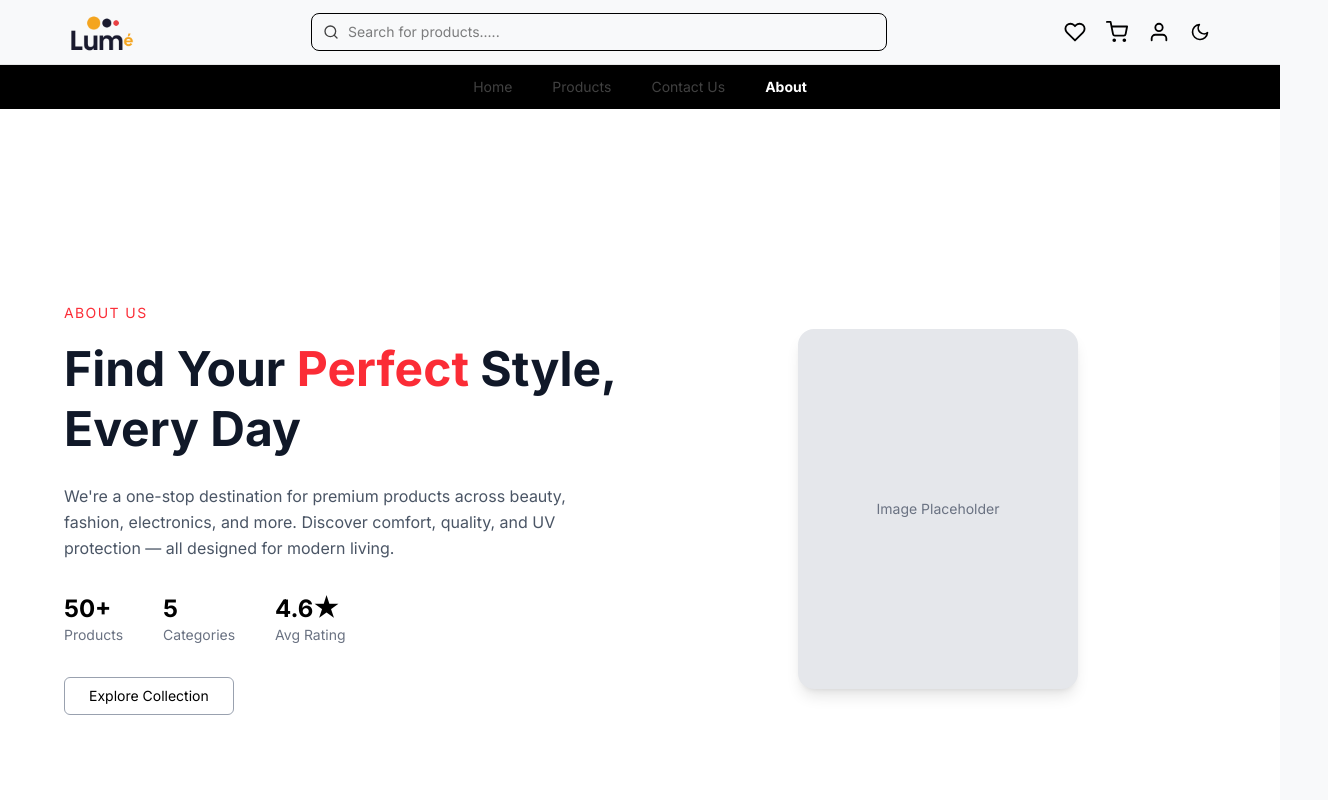
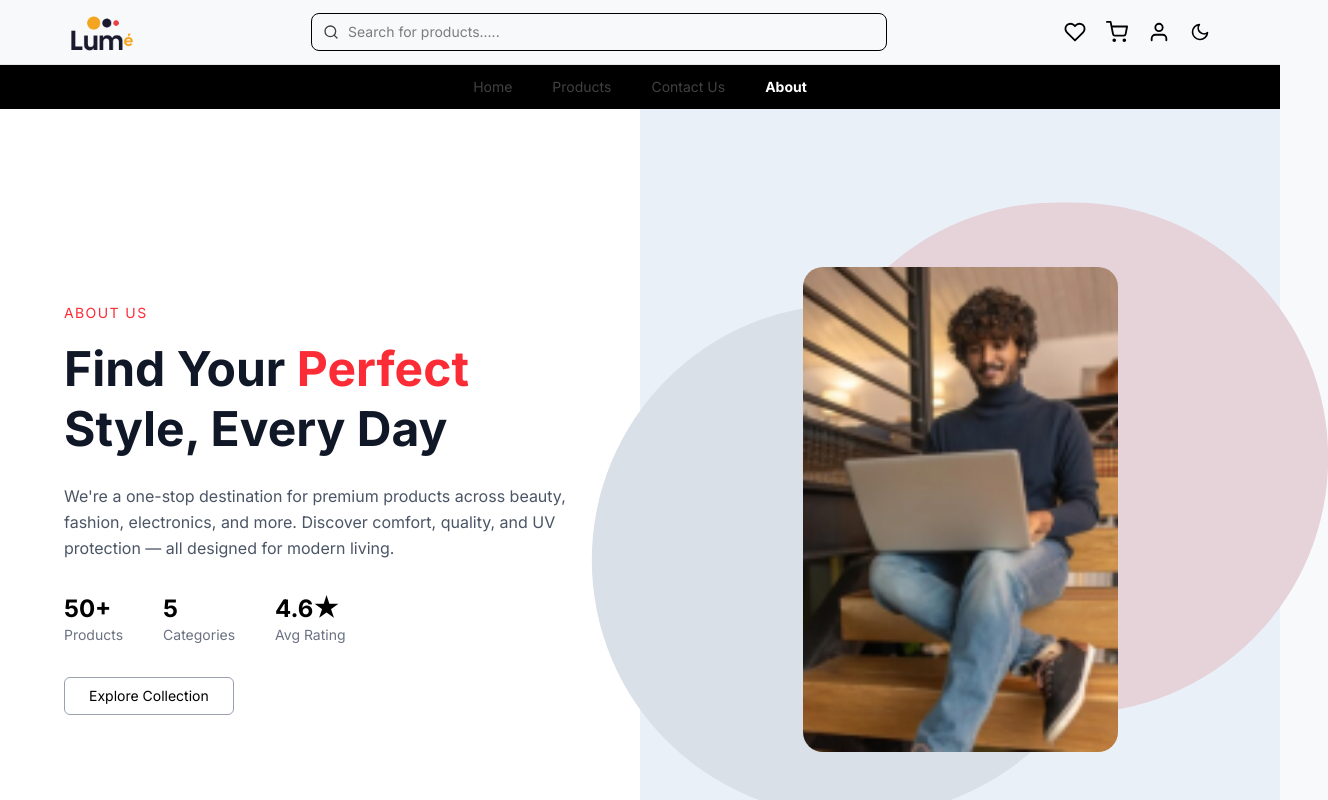
Before and after one commit to Nyxth-666/E-Commerce-App, a React (Vite) app: page /about in a window 1280 px wide. Shown: the top 800 px of the page, 1328 px wide, since content can reach past the window. Built offline with nearby package versions, Linux system fonts and the light colour scheme; no server answers; a web font is replaced by a local one.

Commit message:
Fixed the right side, blurred picture of the person

```diff
--- a/src/pages/AboutPage.jsx
+++ b/src/pages/AboutPage.jsx
@@ -1,12 +1,11 @@
-
 function AboutPage() {
   return (
     <>
       {/* ORIGINAL SECTION */}
-      <section className="min-h-screen flex items-center justify-center bg-white px-6">
-        <div className="w-full max-w-6xl grid md:grid-cols-2 gap-10 items-center">
+      <section className="min-h-screen flex items-center justify-center bg-white">
+        <div className="w-full grid md:grid-cols-2 items-center">
           {/* LEFT SIDE */}
-          <div>
+          <div className="px-16 py-20">
             <p className="text-sm tracking-widest text-red-500 uppercase mb-4">
               About Us
             </p>
@@ -38,13 +37,47 @@ function AboutPage() {
             </button>
           </div>
 
-          {/* RIGHT SIDE — untouched */}
-          <div className="relative flex items-center justify-center">
-            <div className="absolute w-72 h-72 bg-red-100 rounded-full -z-10"></div>
-            <div className="absolute w-96 h-96 bg-blue-100 rounded-full -z-20"></div>
-            <div className="w-[280px] h-[360px] bg-gray-200 rounded-2xl flex items-center justify-center shadow-lg">
-              <span className="text-gray-500 text-sm">Image Placeholder</span>
-            </div>
+          {/* RIGHT SIDE */}
+          <div
+            className="relative flex items-center justify-center min-h-screen"
+            style={{ backgroundColor: "#E9F0F8" }}
+          >
+{/* Back circle (gray-blue) */}
+<div
+  className="absolute rounded-full"
+  style={{
+    backgroundColor: "#DAE0E7",
+    width: "526px",
+    height: "511px",
+    top: "50%",
+    left: "50%",
+    transform: "translate(-70%, -40%)",
+  }}
+></div>
+{/* Front circle (pink) */}
+<div
+  className="absolute rounded-full"
+  style={{
+    backgroundColor: "#E6D3DA",
+    width: "526px",
+    height: "511px",
+    top: "50%",
+    left: "50%",
+    transform: "translate(-30%, -60%)",
+  }}
+></div>
+            {/* Person image */}
+            <img
+              src="/src/assets/about-page/person.png"
+              alt="Person"
+              style={{
+                width: "315px",
+                height: "485px",
+                borderRadius: "20px",
+                objectFit: "cover",
+              }}
+              className="relative z-10"
+            />
           </div>
         </div>
       </section>
@@ -55,7 +88,6 @@ function AboutPage() {
         style={{ backgroundColor: "#111111", minHeight: "779px" }}
       >
         <div className="w-full max-w-[1440px] mx-auto px-16 py-16 grid grid-cols-1 md:grid-cols-2 gap-10 items-center">
-          {/* Left: Heading + Description */}
           <div className="pr-0 md:pr-10">
             <h2 className="text-white font-bold text-4xl md:text-5xl leading-tight">
               Premium quality,
@@ -76,9 +108,7 @@ function AboutPage() {
             </p>
           </div>
 
-          {/* Right: 2×2 Feature Cards */}
           <div className="grid grid-cols-2 gap-4">
-            {/* Quality First */}
             <div
               className="rounded-2xl p-6 flex flex-col gap-3"
               style={{ backgroundColor: "#1c1c1c" }}
@@ -95,7 +125,6 @@ function AboutPage() {
               </p>
             </div>
 
-            {/* Best Prices */}
             <div
               className="rounded-2xl p-6 flex flex-col gap-3"
               style={{ backgroundColor: "#1c1c1c" }}
@@ -112,7 +141,6 @@ function AboutPage() {
               </p>
             </div>
 
-            {/* Fast Delivery */}
             <div
               className="rounded-2xl p-6 flex flex-col gap-3"
               style={{ backgroundColor: "#1c1c1c" }}
@@ -126,7 +154,6 @@ function AboutPage() {
               </p>
             </div>
 
-            {/* Trusted Reviews */}
             <div
               className="rounded-2xl p-6 flex flex-col gap-3"
               style={{ backgroundColor: "#1c1c1c" }}
```
Also changed, not shown: src/assets/about-page/person.png (added).
